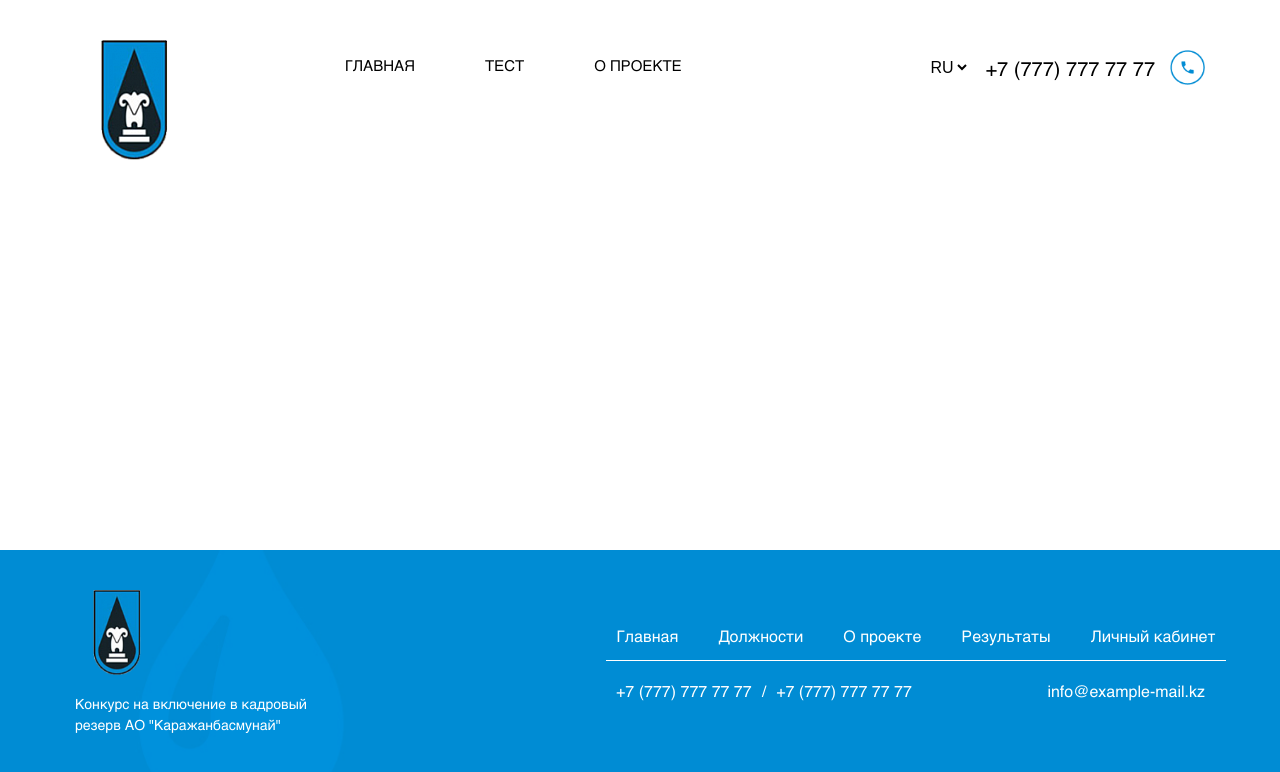
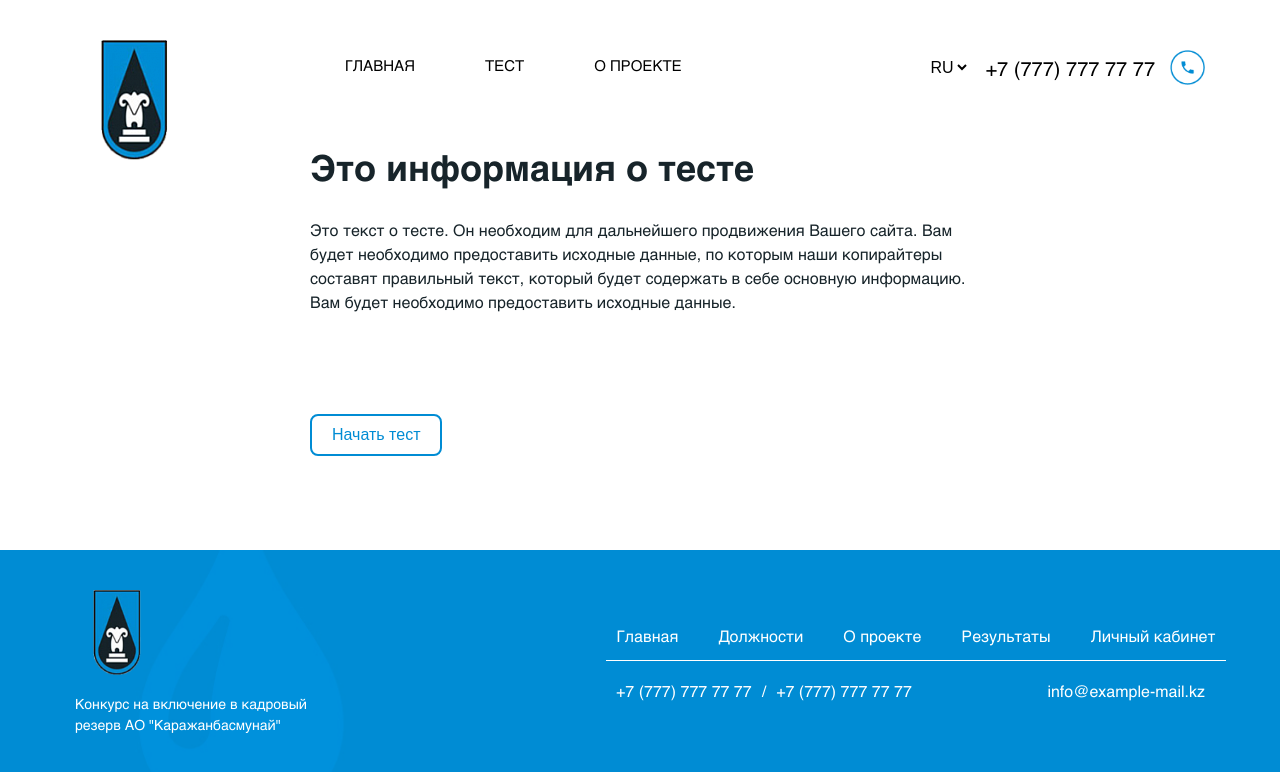
Before and after one commit to MedetGaidarov/gbm-client, a React (Create React App) app: page /test in a window 1280 px wide. Shown: the top 772 px of the page. Built offline with nearby package versions, Linux system fonts and the light colour scheme.

Commit message:
testPage testinfo was added

```diff
--- a/src/App.js
+++ b/src/App.js
@@ -4,6 +4,7 @@ import Header from './components/Header';
 import './index.css';
 import MainPage from './pages/MainPage';
 import AboutPage from './pages/AboutPage';
+import TestPage from './pages/TestPage';
 
 function App() {
   return (
@@ -14,7 +15,7 @@ function App() {
       <Routes>
         <Route path='/' element={<MainPage />}/>
         <Route path='/about' element={<AboutPage />}/>
-        <Route path='/' element={<MainPage />}/>
+        <Route path='/test' element = {<TestPage/> }/>
       </Routes>
 
       <Footer />
--- /dev/null
+++ b/src/components/Button/Button.css
@@ -0,0 +1,14 @@
+.btn {
+    background-color: white;
+    border: 2px solid #008CD4;
+    border-radius: 8px;
+    color: #008CD4;
+    font-size: 16px;
+    padding: 10px 20px;
+    cursor: pointer;
+  }
+
+  .btn:hover {
+    background-color: #008CD4;
+    color: white;
+  }
--- /dev/null
+++ b/src/components/Button/Button.jsx
@@ -0,0 +1,14 @@
+
+
+import React from 'react'
+import './Button.css'
+function Button({text, handleClick}) {
+  return (
+    <div>
+
+        <button className = 'btn'onClick={handleClick}>{text}</button>
+    </div>
+  )
+}
+
+export default Button
--- /dev/null
+++ b/src/container/UI/TestInfo.css
@@ -0,0 +1,50 @@
+.test__info {
+    padding: 200px 0 100px;
+    display: flex;
+    flex-direction: column;
+    align-items: center;
+    justify-content: center;
+}
+
+.test__info_wrapper {
+
+    display: flex;
+    flex-direction: column;
+    align-items: center;
+    justify-content: center;
+}
+
+.test__info__title {
+    font-family: 'Ubuntu', sans-serif;
+    font-size: 42px;
+    color: #17242A;
+    line-height: 64px;
+    margin-bottom: 75px;
+}
+
+.test__info__content {
+    display: flex;
+    align-items: center;
+    gap: 40px;
+}
+
+.about__img {
+    width: 490px;
+}
+
+.test__info-block {
+    width: 680px;
+}
+
+.test__info-title {
+    font-weight: 700;
+    font-size: 36px;
+    margin-bottom: 30px;
+    color: #17242A;
+}
+
+.test__info-desc {
+    font-size: 16px;
+    line-height: 24px;
+    color: #17242A;
+}
--- /dev/null
+++ b/src/container/test/TestInfo.jsx
@@ -0,0 +1,23 @@
+import React from 'react'
+import '../UI/TestInfo.css'
+
+function TestInfo({title, content}) {
+  return (
+     <section className="test__info">
+    <div className="test__info_wrapper">
+        {/* <h1 className="test__info_title">{title}</h1> */}
+
+        <div className="test__info_content">
+            <div className="test__info-block">
+                <h3 className="test__info-title">{title}</h3>
+                <p className="test__info-desc">
+                   {content}
+                </p>
+            </div>
+        </div>
+    </div>
+</section>
+  )
+}
+
+export default TestInfo
--- a/src/pages/TestPage.jsx
+++ b/src/pages/TestPage.jsx
@@ -1,9 +1,17 @@
 import React from 'react';
-
+import TestInfo from '../container/test/TestInfo';
+import Button from '../components/Button/Button';
+import './UI/TestPage.css'
 const TestPage = () => {
+    const title = "Это информация о тесте"
+    const testText = "Это текст о тесте. Он необходим для дальнейшего продвижения Вашего сайта. Вам будет необходимо предоставить исходные данные, по которым наши копирайтеры составят правильный текст, который будет содержать в себе основную информацию. Вам будет необходимо предоставить исходные данные."
     return (
-        <div>
-
+        <div className="container">
+         <div className="left-align-content">
+            <TestInfo title = {title} content = {testText}/>
+            <Button text='Начать тест'/>
+            {/* <Test questions={questions}/> */}
+        </div>
         </div>
     );
 }
--- /dev/null
+++ b/src/pages/UI/TestPage.css
@@ -0,0 +1,24 @@
+.center-container {
+    display: flex;
+    justify-content: center;
+    align-items: center;
+    height: 100vh;
+  }
+
+  .center-text {
+    text-align: center;
+  }
+
+
+
+  .container {
+    display: flex;
+    justify-content: center;
+    align-items: center;
+    height: 50vh;
+  }
+
+  .left-align-content {
+    text-align: left;
+    margin-left: 20px; /* Add margin if needed */
+  }
```
Also changed, not shown: src/components/InfoBlock.jsx (added, +20 -0 lines), src/container/test/Test.jsx (added, +9 -0 lines).
